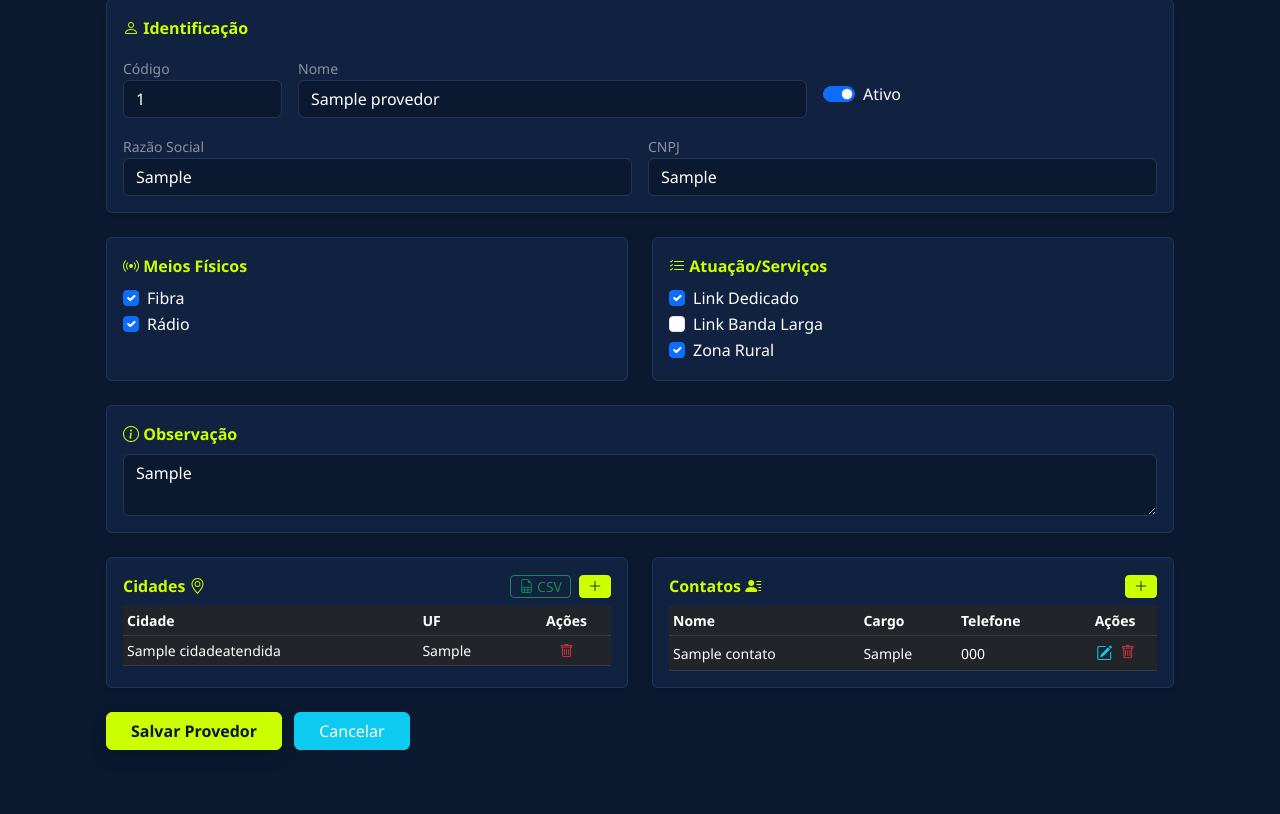
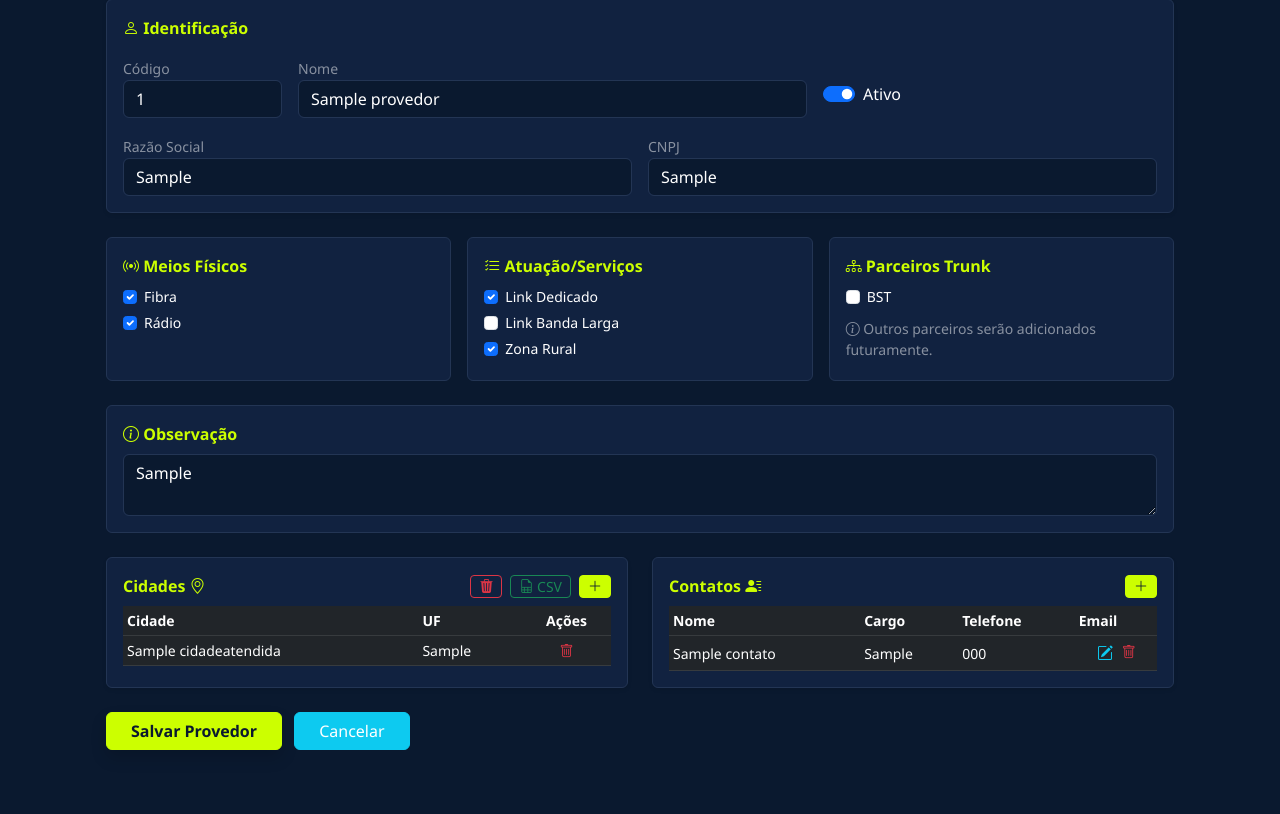
Before and after one commit to fernandosantosb30/sistema_EP, a Django app: page /provedores/editar/1/ in a window 1280 px wide. Shown: the part 175-989 px from the top of the page. Run offline with Django 5.2, Linux system fonts and the light colour scheme; tables that the repository leaves empty hold one stand-in row (values such as "Sample post").

Commit message:
database: adicionado campo parceiro_bst ao modelo Provedor

```diff
--- a/sistema_isp/providers/models.py
+++ b/sistema_isp/providers/models.py
@@ -9,6 +9,9 @@ class Provedor(models.Model):
     cnpj = models.CharField(max_length=20, unique=True, null=True, blank=True) # Adicionado unique=True para evitar duplicidade
     data_cadastro = models.DateTimeField(auto_now_add=True)
     ativo = models.BooleanField(default=True)
+
+    # Parceiros_Trunk
+    parceiro_bst = models.BooleanField(default=False)
 
     # Meios Físicos
     fibra = models.BooleanField(default=False)
--- a/sistema_isp/providers/views.py
+++ b/sistema_isp/providers/views.py
@@ -1,11 +1,9 @@
 import csv
 import io
 from django.shortcuts import render, get_object_or_404, redirect
-from .models import Provedor, Contato
 from django.contrib import messages
-from .models import Provedor, Contato, CidadeAtendida
+from .models import Provedor, Contato, CidadeAtendida  # Importação correta e única
 
-# Esta é a função que o erro está apontando
 def home_view(request):
     return render(request, 'providers/index.html')
 
@@ -18,22 +16,21 @@ def lista_provedores(request):
 
 def editar_provedor(request, pk=None):
     provedor = get_object_or_404(Provedor, pk=pk) if pk else None
+    # Dentro de editar_provedor, no bloco if request.method == "POST":
+    parceiro_bst = request.POST.get('parceiro_bst') == 'on'
+
+    # Se estiver atualizando:
+    provedor.parceiro_bst = parceiro_bst
+
+    # Se estiver criando (no Provedor.objects.create):
+    parceiro_bst=parceiro_bst
 
     if request.method == "POST":
-        cnpj = request.POST.get('cnpj')
-
-        # Validar se já existe um provedor com este CNPJ (apenas em novos cadastros)
-        if not pk and Provedor.objects.filter(cnpj=cnpj).exists():
-            messages.error(request, "Provedor já cadastrado com este CNPJ!")
-            return render(request, 'providers/cadastro_edit.html', {'provedor': provedor})
-
-    if request.method == "POST":
-        # Capturando os dados do formulário baseados na imagem 2
         nome = request.POST.get('nome')
         razao_social = request.POST.get('razao_social')
         cnpj = request.POST.get('cnpj')
         observacao = request.POST.get('observacao')
-        # Checkboxes e Switch
+
         ativo = request.POST.get('ativo') == 'on'
         fibra = request.POST.get('fibra') == 'on'
         radio = request.POST.get('radio') == 'on'
@@ -41,8 +38,11 @@ def editar_provedor(request, pk=None):
         link_banda_larga = request.POST.get('link_banda_larga') == 'on'
         zona_rural = request.POST.get('zona_rural') == 'on'
 
+        if not pk and Provedor.objects.filter(cnpj=cnpj).exists():
+            messages.error(request, "Provedor já cadastrado com este CNPJ!")
+            return render(request, 'providers/cadastro_edit.html', {'provedor': provedor})
+
         if provedor:
-            # Atualiza existente
             provedor.nome = nome
             provedor.razao_social = razao_social
             provedor.cnpj = cnpj
@@ -55,29 +55,19 @@ def editar_provedor(request, pk=None):
             provedor.zona_rural = zona_rural
             provedor.save()
         else:
-            # Cria novo registro incluindo todos os campos
             Provedor.objects.create(
-                nome=nome,
-                razao_social=razao_social,
-                cnpj=cnpj,
-                observacao=observacao,
-                ativo=ativo,
-                fibra=fibra,
-                radio=radio,
-                link_dedicado=link_dedicado,
-                link_banda_larga=link_banda_larga,
-                zona_rural=zona_rural
+                nome=nome, razao_social=razao_social, cnpj=cnpj,
+                observacao=observacao, ativo=ativo, fibra=fibra,
+                radio=radio, link_dedicado=link_dedicado,
+                link_banda_larga=link_banda_larga, zona_rural=zona_rural
             )
         return redirect('cadastro')
 
     return render(request, 'providers/cadastro_edit.html', {'provedor': provedor})
 
-# Adicione a partir da linha 65:
-
 def adicionar_contato(request, provedor_id):
     if request.method == "POST":
         provedor = get_object_or_404(Provedor, id=provedor_id)
-
         Contato.objects.create(
             provedor=provedor,
             nome=request.POST.get('contato_nome'),
@@ -85,7 +75,6 @@ def adicionar_contato(request, provedor_id):
             telefone=request.POST.get('contato_telefone'),
             email=request.POST.get('contato_email')
         )
-
         return redirect('editar_provedor', pk=provedor.id)
 
 def editar_contato_action(request, contato_id):
@@ -100,7 +89,7 @@ def editar_contato_action(request, contato_id):
 
 def excluir_contato(request, contato_id):
     contato = get_object_or_404(Contato, id=contato_id)
-    provedor_id = contato.provedor.id  # Guarda o ID para voltar à página certa
+    provedor_id = contato.provedor.id
     contato.delete()
     messages.success(request, "Contato excluído com sucesso!")
     return redirect('editar_provedor', pk=provedor_id)
@@ -111,22 +100,24 @@ def excluir_provedor(request, pk):
     return redirect('cadastro')
 
 def adicionar_cidade(request, provedor_id):
-    if request.method == "POST":
-        provedor = get_object_or_404(Provedor, id=provedor_id)
-        CidadeAtendida.objects.create(
-            provedor=provedor,
-            nome=request.POST.get('cidade_nome').upper(),
-            uf=request.POST.get('cidade_uf').upper()
-        )
+    provedor = get_object_or_404(Provedor, id=provedor_id)
+    if request.method == 'POST':
+        nome = request.POST.get('cidade_nome')
+        uf = request.POST.get('cidade_uf').upper()
+        if nome and uf:
+            # Corrigido para usar CidadeAtendida
+            CidadeAtendida.objects.create(
+                provedor=provedor,
+                nome=nome,
+                uf=uf
+            )
     return redirect('editar_provedor', pk=provedor_id)
 
 def importar_cidades_csv(request, provedor_id):
     if request.method == "POST" and request.FILES.get('arquivo_csv'):
         provedor = get_object_or_404(Provedor, id=provedor_id)
         csv_file = request.FILES['arquivo_csv']
-
         try:
-            # Tratamento de codificação (UTF-8 ou Latin-1/MS-DOS)
             try:
                 decoded_file = csv_file.read().decode('utf-8')
             except UnicodeDecodeError:
@@ -134,53 +125,30 @@ def importar_cidades_csv(request, provedor_id):
                 decoded_file = csv_file.read().decode('latin-1')
 
             io_string = io.StringIO(decoded_file)
-
-            # Detecta automaticamente se o separador é , ou ;
             dialect = csv.Sniffer().sniff(io_string.read(1024))
             io_string.seek(0)
             reader = csv.reader(io_string, dialect)
-
-            next(reader, None) # Pula cabeçalho
+            next(reader, None)
 
             criados = 0
             ignorados = 0
-
             for row in reader:
                 if len(row) >= 2:
                     nome = row[0].strip().upper()
                     uf = row[1].strip().upper()
-
-                    # O get_or_create garante que não haverá duplicados
                     _, created = CidadeAtendida.objects.get_or_create(
-                        provedor=provedor,
-                        nome=nome,
-                        uf=uf
+                        provedor=provedor, nome=nome, uf=uf
                     )
-
-                    if created:
-                        criados += 1
-                    else:
-                        ignorados += 1
-
-            messages.success(request, f"Importação concluída: {criados} novas cidades adicionadas. {ignorados} já existiam e foram ignoradas.")
-
+                    if created: criados += 1
+                    else: ignorados += 1
+            messages.success(request, f"Importação: {criados} novas, {ignorados} ignoradas.")
         except Exception as e:
-            messages.error(request, f"Erro ao processar arquivo: {e}")
-
+            messages.error(request, f"Erro: {e}")
     return redirect('editar_provedor', pk=provedor_id)
 
-# Nova função para limpar a lista
 def excluir_todas_cidades(request, provedor_id):
-    # Busca o provedor ou retorna erro 404 se não existir
     provedor = get_object_or_404(Provedor, id=provedor_id)
-
-    # Deleta todas as cidades vinculadas a este provedor específico
     provedor.cidades.all().delete()
-
-    # Opcional: Adiciona uma mensagem de sucesso para aparecer na tela
-    # messages.success(request, "Todas as cidades foram removidas com sucesso.")
-
-    # Redireciona de volta para a página de edição
     return redirect('editar_provedor', pk=provedor_id)
 
 def excluir_cidade(request, cidade_id):
--- a/sistema_isp/templates/providers/cadastro_edit.html
+++ b/sistema_isp/templates/providers/cadastro_edit.html
@@ -48,35 +48,52 @@
             </div>
         </div>
 
-        <!-- Bloco Meios Físicos e Atuação (ESTRUTURA QUE VOCÊ GOSTA) -->
-        <div class="row g-4">
-            <div class="col-md-6">
+        <!-- Bloco de Meios, Atuação e Parceiros -->
+<div class="row g-3">
+    <!-- Meios Físicos (33% da largura) -->
+    <div class="col-md-4">
         <div class="card-custom p-3 border rounded h-100" style="background-color: rgba(255,255,255,0.05);">
             <div class="header-section mb-2 fw-bold text-white"><i class="bi bi-broadcast"></i> Meios Físicos</div>
-                    <div class="form-check text-white">
+            <div class="form-check text-white small">
                 <input class="form-check-input" type="checkbox" name="fibra" id="fibra" {% if provedor.fibra %}checked{% endif %}>
                 <label class="form-check-label" for="fibra">Fibra</label>
             </div>
-                    <div class="form-check text-white">
+            <div class="form-check text-white small">
                 <input class="form-check-input" type="checkbox" name="radio" id="radio" {% if provedor.radio %}checked{% endif %}>
                 <label class="form-check-label" for="radio">Rádio</label>
             </div>
         </div>
     </div>
-            <div class="col-md-6">
+
+    <!-- Atuação/Serviços (33% da largura) -->
+    <div class="col-md-4">
         <div class="card-custom p-3 border rounded h-100" style="background-color: rgba(255,255,255,0.05);">
             <div class="header-section mb-2 fw-bold text-white"><i class="bi bi-list-check"></i> Atuação/Serviços</div>
-                    <div class="form-check text-white">
+            <div class="form-check text-white small">
                 <input class="form-check-input" type="checkbox" name="link_dedicado" {% if provedor.link_dedicado %}checked{% endif %}>
                 <label>Link Dedicado</label>
             </div>
-                    <div class="form-check text-white">
+            <div class="form-check text-white small">
                 <input class="form-check-input" type="checkbox" name="link_banda_larga" {% if provedor.link_banda_larga %}checked{% endif %}>
                 <label>Link Banda Larga</label>
             </div>
-                    <div class="form-check text-white">
+            <div class="form-check text-white small">
                 <input class="form-check-input" type="checkbox" name="zona_rural" {% if provedor.zona_rural %}checked{% endif %}>
                 <label>Zona Rural</label>
+            </div>
+        </div>
+    </div>
+
+    <!-- Parceiros Trunk (33% da largura) -->
+    <div class="col-md-4">
+        <div class="card-custom p-3 border rounded h-100" style="background-color: rgba(255,255,255,0.05);">
+            <div class="header-section mb-2 fw-bold text-white"><i class="bi bi-diagram-3"></i> Parceiros Trunk</div>
+            <div class="form-check text-white small">
+                <input class="form-check-input" type="checkbox" name="parceiro_bst" id="parceiro_bst" {% if provedor.parceiro_bst %}checked{% endif %}>
+                <label class="form-check-label" for="parceiro_bst">BST</label>
+            </div>
+            <div class="text-white-50 small mt-2 italic">
+                <i class="bi bi-info-circle"></i> Outros parceiros serão adicionados futuramente.
             </div>
         </div>
     </div>
@@ -90,6 +107,7 @@
 
         <!-- Tabelas de Cidades e Contatos -->
         <div class="row mt-4">
+
             <!-- Cidades -->
 <div class="col-md-6">
     <div class="card-custom p-3 border rounded shadow-sm h-100" style="background-color: rgba(255,255,255,0.05);">
@@ -97,15 +115,25 @@
             <div class="header-section text-white fw-bold">Cidades <i class="bi bi-geo-alt"></i></div>
             <div class="d-flex gap-2">
                 {% if provedor.id %}
-                                <button type="button" class="btn btn-sm btn-outline-success py-0 px-2" data-bs-toggle="modal" data-bs-target="#modalImportarCSV">
+                    <!-- Botão Excluir Todas (Novo) -->
+                    <a href="{% url 'excluir_todas_cidades' provedor.id %}"
+                       class="btn btn-sm btn-outline-danger py-0 px-2"
+                       onclick="return confirm('ATENÇÃO: Você está prestes a apagar TODAS as cidades deste provedor. Confirmar?') shadow-sm"
+                       title="Limpar todas as cidades">
+                        <i class="bi bi-trash3-fill"></i>
+                    </a>
+
+                    <button type="button" class="btn btn-sm btn-outline-success py-0 px-2" data-bs-toggle="modal" data-bs-target="#modalImportarCSV" title="Importar CSV">
                         <i class="bi bi-file-earmark-spreadsheet"></i> CSV
                     </button>
-                                <button type="button" class="btn btn-sm btn-primary py-0 px-2" data-bs-toggle="modal" data-bs-target="#modalCidade">
+
+                    <button type="button" class="btn btn-sm btn-primary py-0 px-2" data-bs-toggle="modal" data-bs-target="#modalCidade" title="Adicionar Manual">
                         <i class="bi bi-plus-lg"></i>
                     </button>
                 {% endif %}
             </div>
         </div>
+        <!-- ... resto da tabela ... -->
                     <table class="table table-sm table-dark table-hover mb-0 mt-2">
                         <thead>
                             <tr class="small text-white-50">
@@ -152,7 +180,7 @@
                                 <th>Nome</th>
                                 <th>Cargo</th>
                                 <th>Telefone</th>
-                                <th class="text-center">Ações</th>
+                                <th>Email</th>
                             </tr>
                         </thead>
                         <tbody>
@@ -184,6 +212,35 @@
             <a href="{% url 'cadastro' %}" class="btn btn-info text-white px-4 ms-2">Cancelar</a>
         </div>
     </form>
+</div>
+
+<!-- Modal Adicionar Cidade Individualmente -->
+<div class="modal fade" id="modalCidade" tabindex="-1" aria-labelledby="modalCidadeLabel" aria-hidden="true">
+  <div class="modal-dialog modal-dialog-centered">
+    <div class="modal-content bg-dark text-white border-secondary">
+      <div class="modal-header border-secondary">
+        <h5 class="modal-title" id="modalCidadeLabel"><i class="bi bi-geo-alt"></i> Adicionar Localidade</h5>
+        <button type="button" class="btn-close btn-close-white" data-bs-dismiss="modal" aria-label="Close"></button>
+      </div>
+      <form action="{% url 'adicionar_cidade' provedor.id %}" method="post">
+        {% csrf_token %}
+        <div class="modal-body">
+            <div class="mb-3">
+                <label class="small text-white-50">Nome da Cidade</label>
+                <input type="text" name="cidade_nome" class="form-control bg-dark text-white border-secondary" placeholder="Ex: Tupanciretã" required>
+            </div>
+            <div class="mb-3">
+                <label class="small text-white-50">UF</label>
+                <input type="text" name="cidade_uf" class="form-control bg-dark text-white border-secondary" placeholder="Ex: RS" maxlength="2" style="text-transform: uppercase;" required>
+            </div>
+        </div>
+        <div class="modal-footer border-secondary">
+          <button type="button" class="btn btn-secondary" data-bs-dismiss="modal">Cancelar</button>
+          <button type="submit" class="btn btn-primary">Adicionar Localidade</button>
+        </div>
+      </form>
+    </div>
+  </div>
 </div>
 
 <!-- MODAIS -->
```
Also changed, not shown: sistema_isp/templates/providers/consulta.html (+51 -0 lines), sistema_isp/providers/migrations/0004_provedor_parceiro_bst_and_more.py (added). Lines whose indentation alone changed are shown as unchanged.
